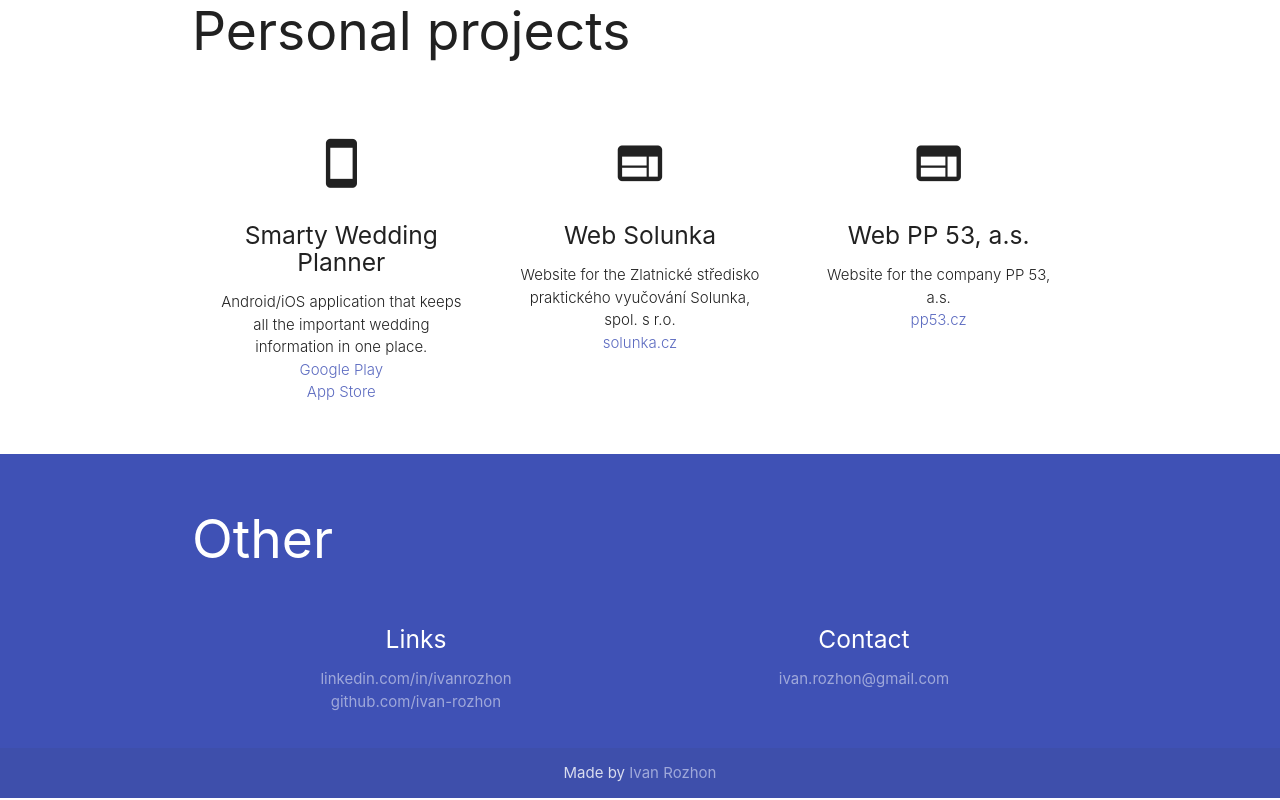
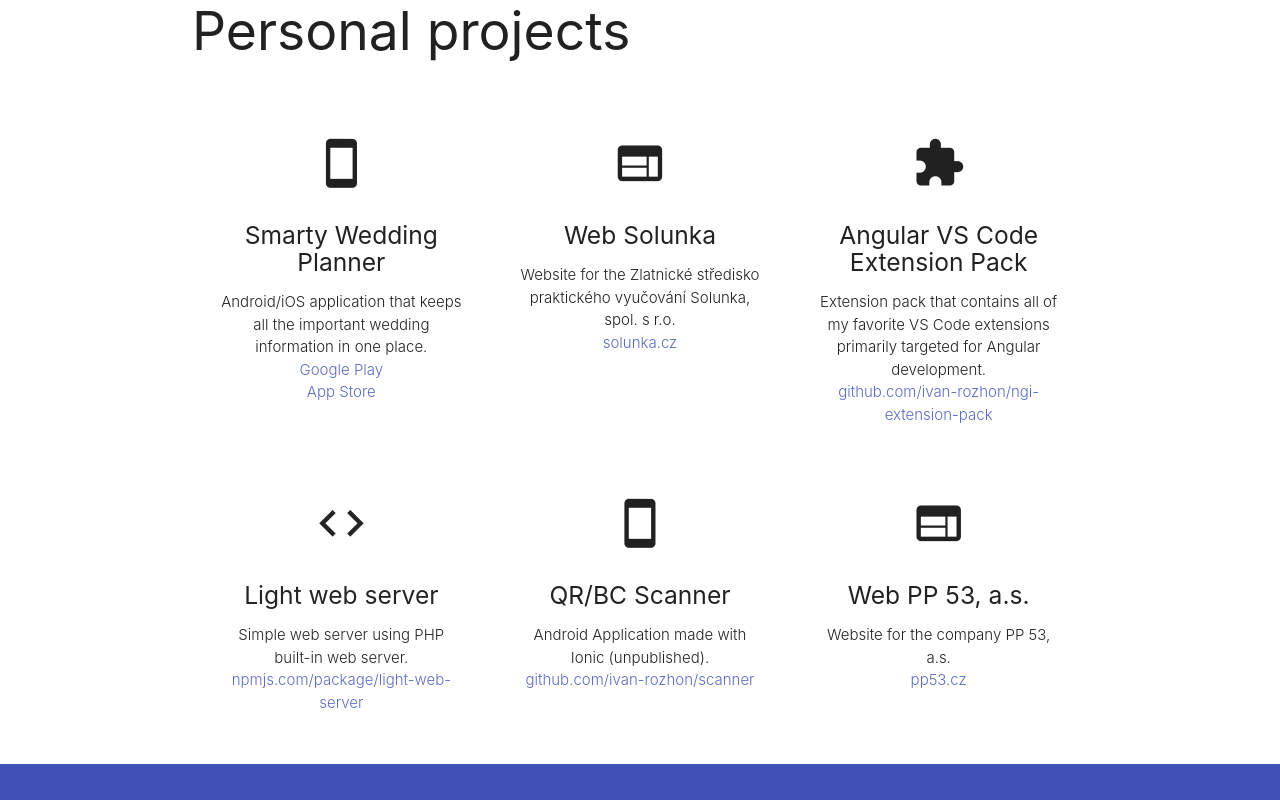
Before and after one commit to ivan-rozhon/ngi, an Angular app: page / in a window 1280 px wide. Shown: the part 980-1780 px from the top of the page. Built offline with nearby package versions, Linux system fonts and the light colour scheme.

Commit message:
added projects: ngi-extension-pack, light-web-server, scanner;

```diff
--- a/src/app/pages/landing/landing.component.html
+++ b/src/app/pages/landing/landing.component.html
@@ -90,6 +90,44 @@
 
       <div class="col s12 m4 animated fadeIn delay-1s">
         <div class="icon-block">
+          <h2 class="center"><i class="material-icons">extension</i></h2>
+          <h5 class="center">Angular VS Code Extension Pack</h5>
+
+          <p class="light center">
+            Extension pack that contains all of my favorite VS Code extensions primarily targeted for Angular development. <br />
+            <a class="indigo-text text-lighten-1" target="_blank" href="https://github.com/ivan-rozhon/ngi-extension-pack">github.com/ivan-rozhon/ngi-extension-pack</a>
+          </p>
+        </div>
+      </div>
+    </div>
+
+    <div class="row">
+      <div class="col s12 m4 animated fadeIn delay-5s">
+        <div class="icon-block">
+          <h2 class="center"><i class="material-icons">code</i></h2>
+          <h5 class="center">Light web server</h5>
+
+          <p class="light center">
+            Simple web server using PHP built-in web server. <br />
+            <a class="indigo-text text-lighten-1" target="_blank" href="https://www.npmjs.com/package/light-web-server">npmjs.com/package/light-web-server</a>
+          </p>
+        </div>
+      </div>
+
+      <div class="col s12 m4 animated fadeIn delay-4s">
+        <div class="icon-block">
+          <h2 class="center"><i class="material-icons">smartphone</i></h2>
+          <h5 class="center">QR/BC Scanner</h5>
+
+          <p class="light center">
+            Android Application made with Ionic (unpublished). <br />
+            <a class="indigo-text text-lighten-1" target="_blank" href="https://github.com/ivan-rozhon/scanner">github.com/ivan-rozhon/scanner</a>
+          </p>
+        </div>
+      </div>
+
+      <div class="col s12 m4 animated fadeIn delay-3s">
+        <div class="icon-block">
           <h2 class="center"><i class="material-icons">web</i></h2>
           <h5 class="center">Web PP 53, a.s.</h5>
 
```
